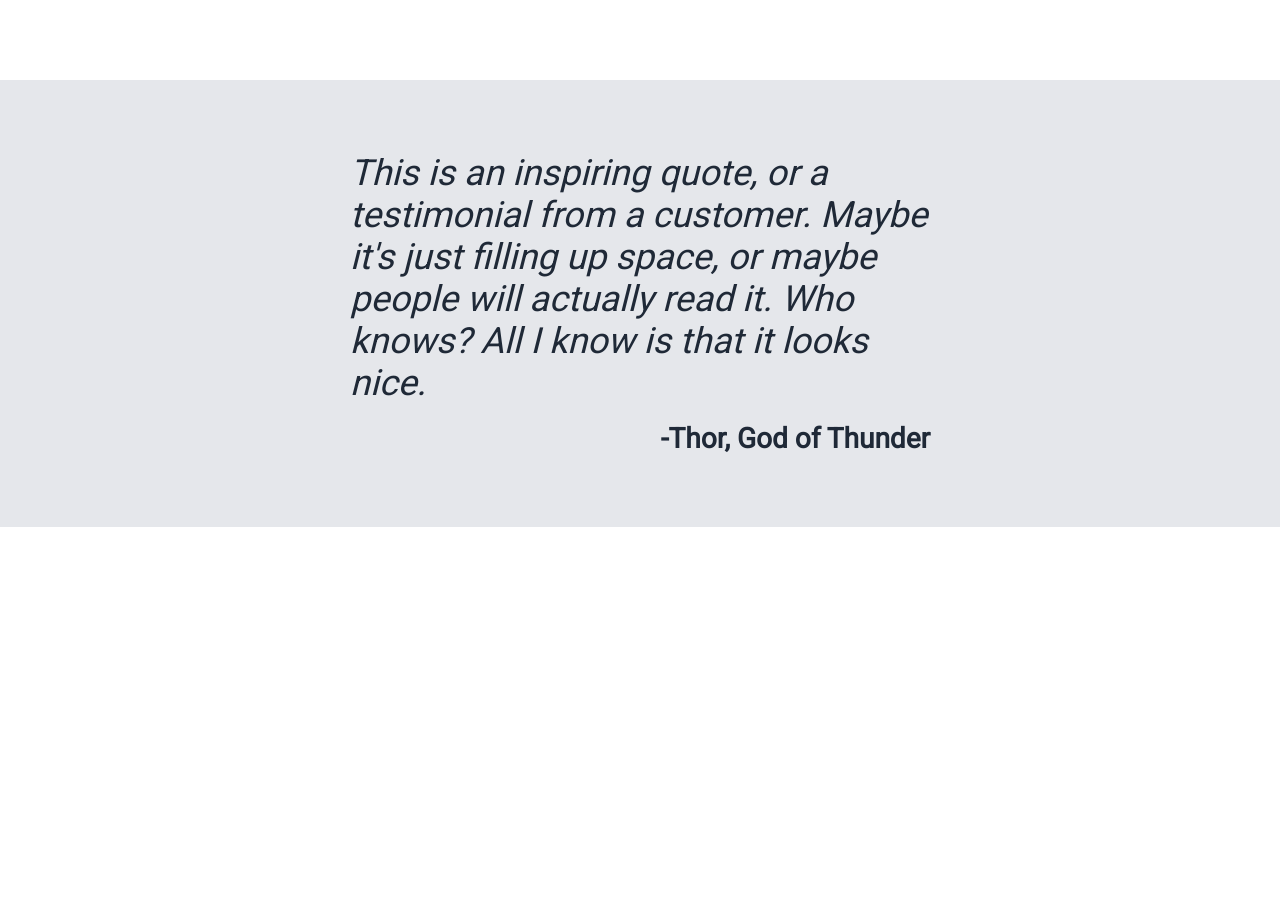
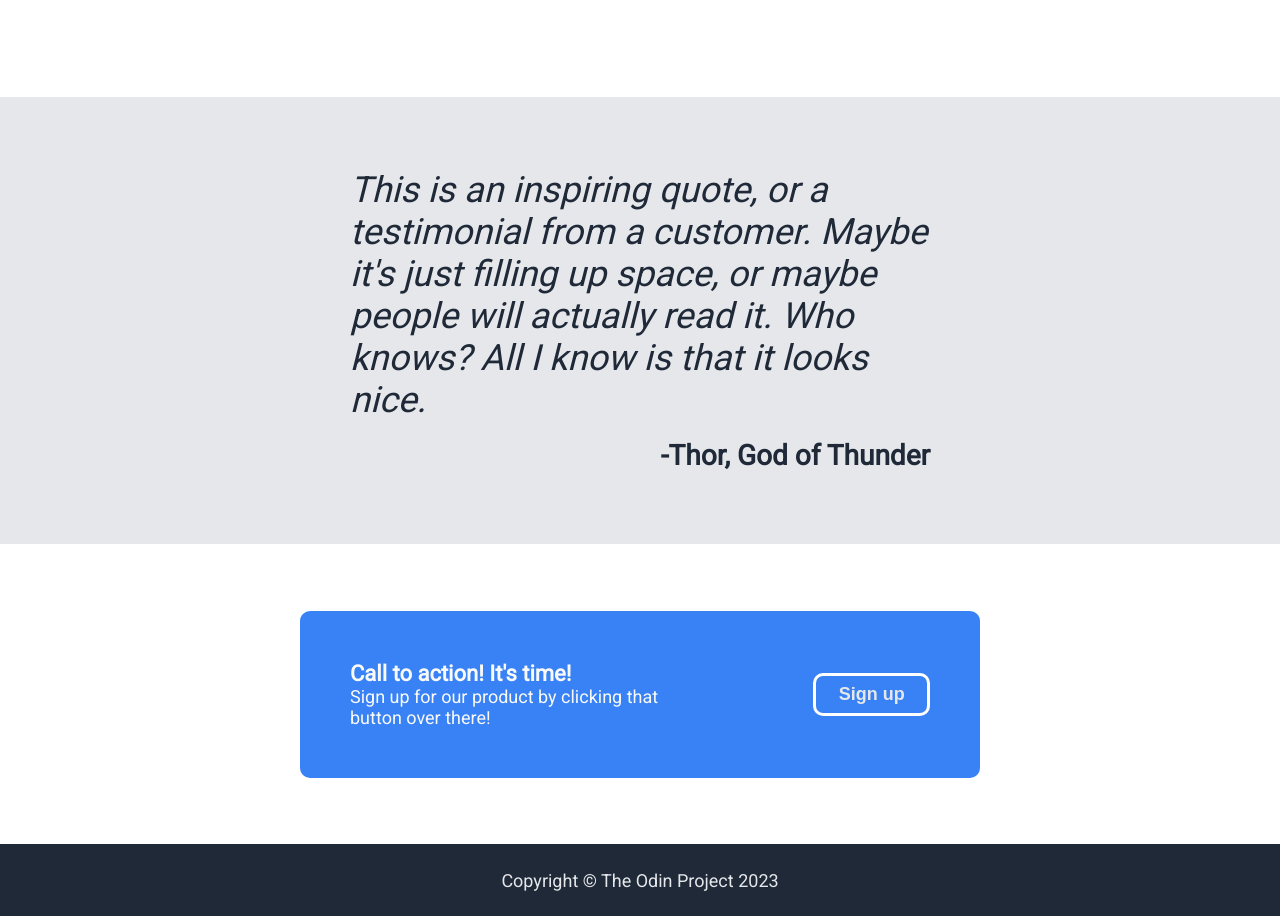
Before and after one commit to jotafer19/landing-page, a plain HTML site: page index.html in a window 1280 px wide. Shown: the part 909-1825 px from the top of the page. Before the commit the page ends 1436 px from the top, so only its background shows below. Drawn offline with Linux system fonts and the light colour scheme.

Commit message:
Do home page

```diff
--- a/index.html
+++ b/index.html
@@ -28,7 +28,9 @@
                         It's a smaller font and the color is lower contrast</div>
                     <button>Sign Up</button>
                 </div>
-                <div class="image-placeholder">this is a placeholder for an image</div>
+                <div class="image-placeholder">
+                    <div class="image-placeholder-text">this is a placeholder for an image</div>
+                </div>
             </div>
         </div>
 
@@ -61,5 +63,18 @@
             </div>
             <div class="author">-Thor, God of Thunder</div>
         </div>
+
+        <div class="call-to-action-container">
+            <div class="call-to-action">
+                <div class="call-to-action-text">
+                    <div class="call-main-text">Call to action! It's time!</div>
+                    <div class="call-subtext">Sign up for our product by clicking that button over there!</div>
+                </div>
+                <button class="call-button">Sign up</button>
+            </div>
+        </div>
+
+        <div class="copyright">Copyright © The Odin Project 2023</div>
+
     </body>
 </html>
--- a/style.css
+++ b/style.css
@@ -1,17 +1,18 @@
 body {
     font-family: 'Roboto', sans-serif;
     margin: 0;
+
 }
 
 .hero-container {
+    padding: 0 300px;
     background-color: #1f2937;
-    padding: 0 250px;
     display: flex;
     flex-direction: column;
 }
 
 .header {
-    height: 72px;;
+    height: 72px;
     display: flex;
     justify-content: space-between;
     align-items: center;
@@ -33,7 +34,8 @@ body {
 
 .secondary-text,
 button,
-a {
+a,
+.copyright {
     font-size: 18px;
     color: #e5e7eb;
 }
@@ -53,10 +55,8 @@ a {
 .hero {
     padding: 100px 0;
     display: flex;
-    justify-content: space-between;
     flex-wrap: wrap;
     gap: 42px;
-
 }
 
 .left-info {
@@ -68,11 +68,11 @@ a {
 
 button {
     font-weight: bolder;
-    flex-grow: 0;
     width: 150px;
     background-color: #3882f6;
     padding: 10px;
     border-radius: 10px;
+    border: none;
 }
 
 .image-placeholder {
@@ -93,7 +93,7 @@ button {
     font-weight: bolder;
     color: #1f2937;
     text-align: center;
-    margin: 50px;
+    padding: 50px;
 }
 
 .images-and-subtext-container {
@@ -129,7 +129,6 @@ button {
     padding: 72px 350px;
     display: flex;
     flex-direction: column;
-    flex-wrap: wrap;
     gap: 18px;
 }
 
@@ -146,3 +145,48 @@ button {
     font-weight: bolder;
     color: #1f2937;
 }
+
+.call-to-action-container {
+    height: 300px;
+    display: flex;
+    justify-content: center;
+    align-items: center;
+    padding: 0 300px;
+}
+
+.call-to-action {
+    background-color: #3882f6;
+    color: white;
+    border-radius: 10px;
+    flex: 1;
+    padding: 50px;
+    display: flex;
+    justify-content: center;
+    align-items: center;
+    gap: 150px;
+
+}
+
+.call-to-action {
+    color: #f9faf8;
+    font-size: 18px;
+}
+
+.call-main-text {
+    font-weight: bolder;
+    font-size: 22px;
+}
+
+.call-button {
+    border: 3px solid white;
+    border-radius: 10px;
+    padding: 8px 18px;
+}
+
+.copyright {
+    height: 72px;
+    background-color: #1f2937;
+    display: flex;
+    justify-content: center;
+    align-items: center;
+}
```
